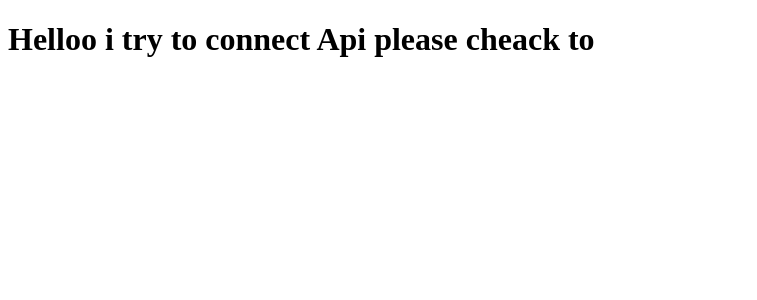
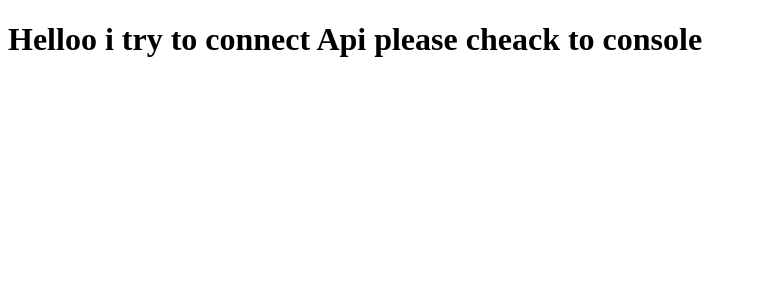
Before and after one commit to riyaverma85/React_Router_Dom, a React (Vite) app in the folder riya/: page / in a window 1280 px wide. Shown: the top 300 px of the page, without its empty margins (0-757 px from the left). Built offline with nearby package versions, Linux system fonts and the light colour scheme; data requests are answered from the project's data file.

Commit message:
........

```diff
--- a/riya/src/DataShow.jsx
+++ b/riya/src/DataShow.jsx
@@ -11,7 +11,7 @@ const DataShow = () => {
   })
   return (
     <>
-    <h1>Helloo i try to connect  Api please cheack to </h1>
+    <h1>Helloo i try to connect  Api please cheack to console </h1>
 
     </>
   )
```
